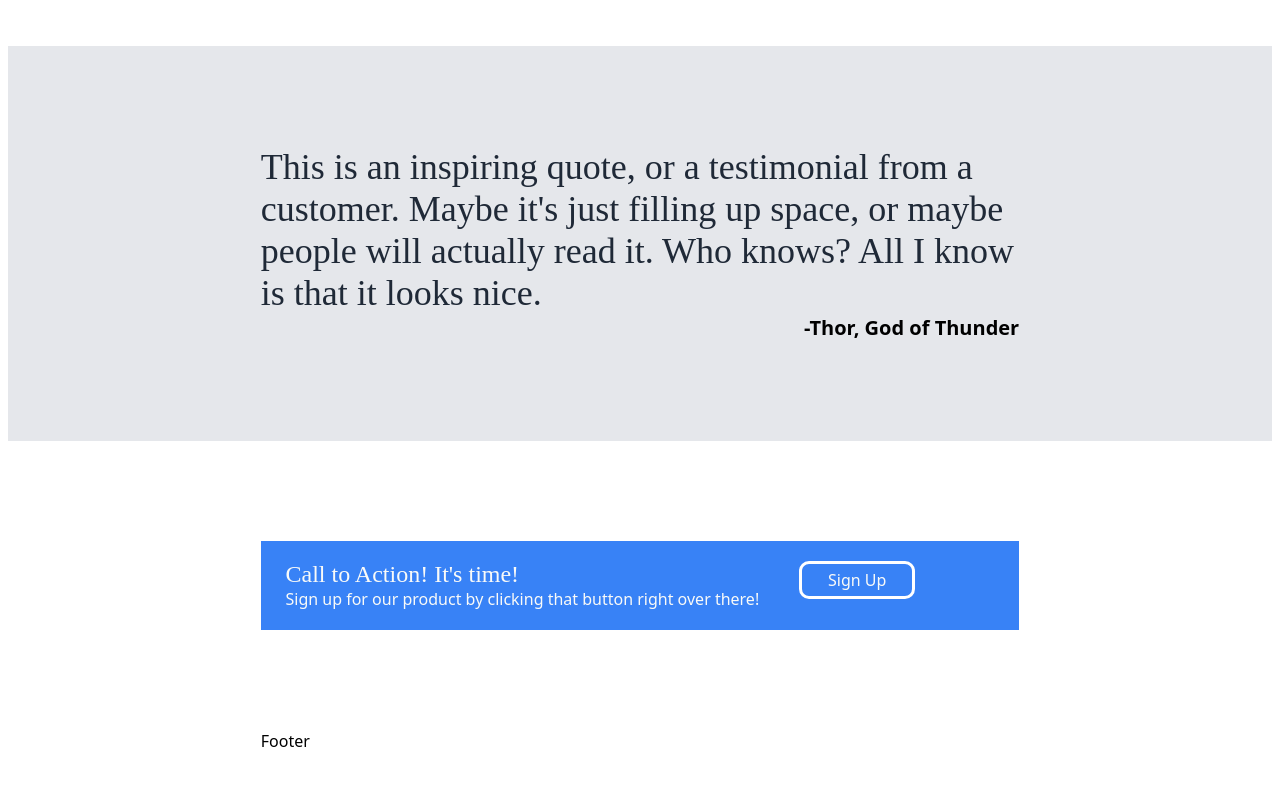
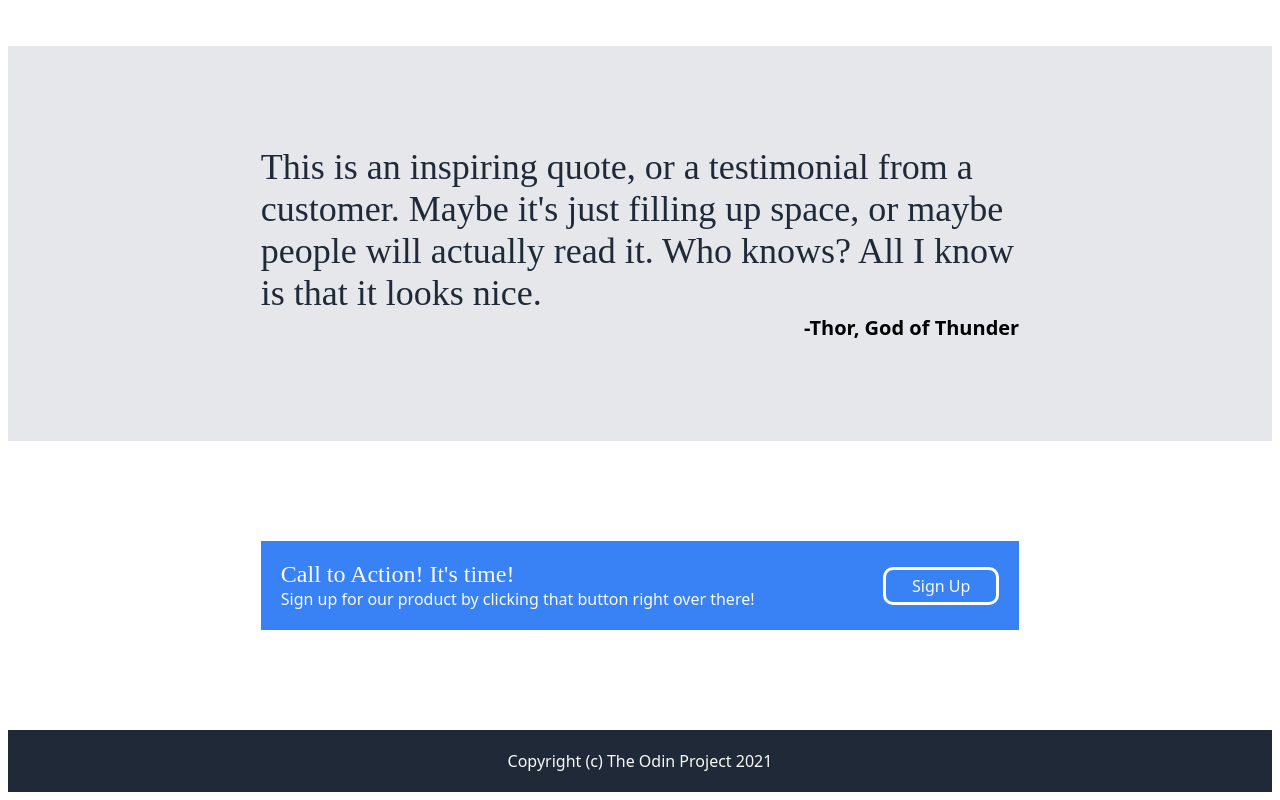
Before and after one commit to cherubim502/odin-landing-page, a plain HTML site: page index.html in a window 1280 px wide. Shown: the part 956-1756 px from the top of the page. Before the commit the page ends 1716 px from the top, so only its background shows below. Drawn offline with Linux system fonts and the light colour scheme.

Commit message:
Landing page completed

```diff
--- a/index.html
+++ b/index.html
@@ -68,6 +68,6 @@
             </div>
         </div>
     </div>
-    <div id="footer" class="outer">Footer</div>
+    <div id="footer" class="outer dark">Copyright (c) The Odin Project 2021</div>
 </body>
 </html>
--- a/stylesheet.css
+++ b/stylesheet.css
@@ -148,8 +148,9 @@ html {
 }
 
 .buttoncontainer {
-    width: 200px;
     padding: 20px;
+    display: flex;
+    align-items: center;
 }
 
 .calltoactflex {
@@ -161,4 +162,12 @@ html {
 
 .textcontainer {
     padding: 20px;
+    flex-grow: 1;
 }
+
+#footer {
+    display: flex;
+    align-items: center;
+    justify-content: center;
+    padding: 20px;
+}
```
